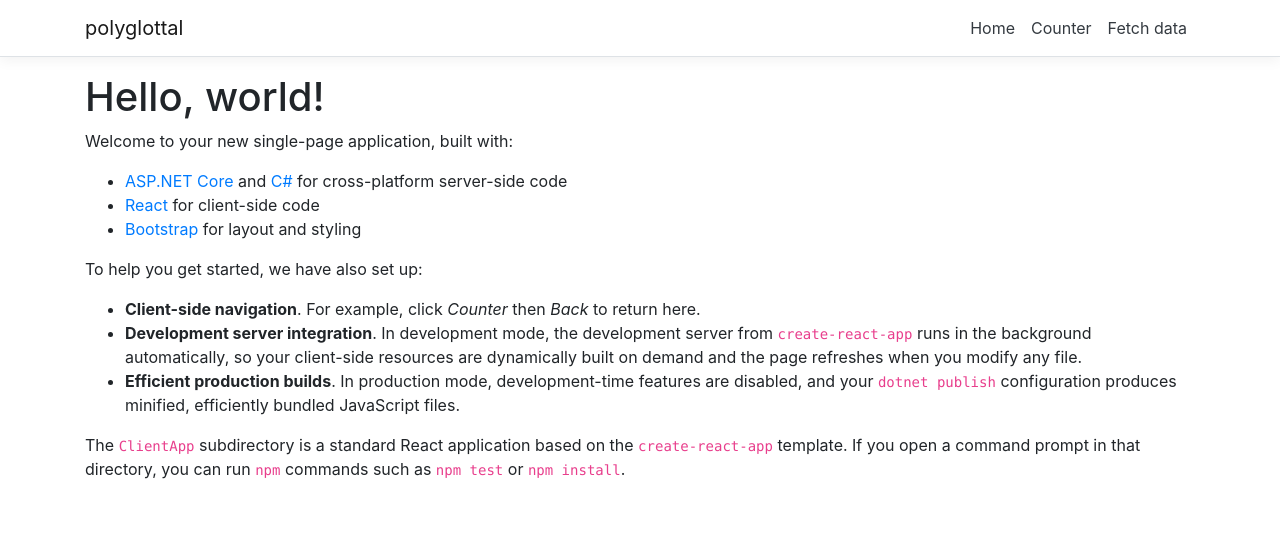
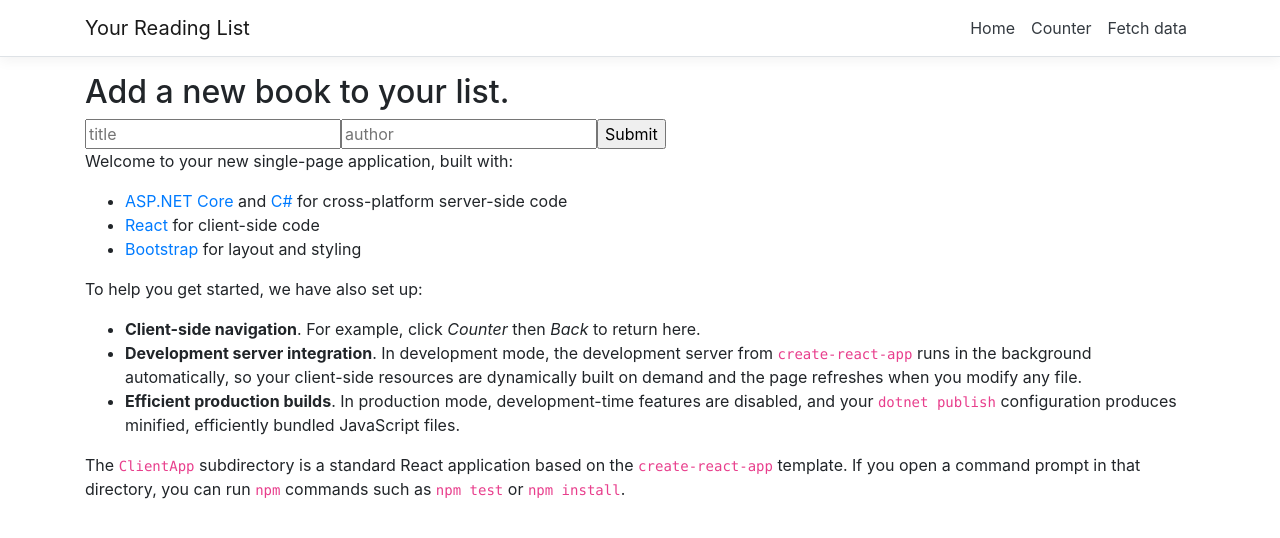
Before and after one commit to bkhartmire/polyglottal, a React (Create React App) app in the folder ClientApp/: page / in a window 1280 px wide. Shown: the top 538 px of the page. Built offline with nearby package versions, Linux system fonts and the light colour scheme.

Commit message:
add form component

```diff
--- a/ClientApp/package.json
+++ b/ClientApp/package.json
@@ -2,6 +2,7 @@
   "name": "polyglottal",
   "version": "0.1.0",
   "private": true,
+  "proxy":"https://localhost:5001",
   "dependencies": {
     "bootstrap": "^4.3.1",
     "jquery": "3.3.1",
--- a/ClientApp/src/components/FetchData.js
+++ b/ClientApp/src/components/FetchData.js
@@ -8,7 +8,7 @@
     this.state = { forecasts: [], loading: true };
 
     fetch('api/SampleData/WeatherForecasts')
-      .then(response => response.json())
+      .then(async response => response.json())
       .then(data => {
         this.setState({ forecasts: data, loading: false });
       });
--- /dev/null
+++ b/ClientApp/src/components/Form.js
@@ -0,0 +1,28 @@
+import React, {Component} from "react";
+
+export default class Form extends Component {
+    constructor(props) {
+        super(props)
+        this.state = {
+            title: "",
+            author: "",
+        }
+    }
+
+    handleChange(e) {
+
+    }
+
+    handleSubmit(e) {
+        this.preventDefault()
+    }
+    render() {
+        return(
+            <form onSubmit={(e) => this.handleSubmit(e)}>
+                <input onChange={(e) => this.handleChange(e)} name="title" placeholder="title" type="text"/>
+                <input onChange={(e) => this.handleChange(e)} name="author" placeholder="author" type="text"/>
+                <input type="submit"/>
+            </form>
+        )
+    }
+}
--- a/ClientApp/src/components/Home.js
+++ b/ClientApp/src/components/Home.js
@@ -1,4 +1,5 @@
 import React, { Component } from 'react';
+import Form from "./Form.js"
 
 export class Home extends Component {
   static displayName = Home.name;
@@ -6,7 +7,8 @@
   render () {
     return (
       <div>
-        <h1>Hello, world!</h1>
+        <h2>Add a new book to your list.</h2>
+        <Form/>
         <p>Welcome to your new single-page application, built with:</p>
         <ul>
           <li><a href='https://get.asp.net/'>ASP.NET Core</a> and <a href='https://msdn.microsoft.com/en-us/library/67ef8sbd.aspx'>C#</a> for cross-platform server-side code</li>
--- a/ClientApp/src/components/NavMenu.js
+++ b/ClientApp/src/components/NavMenu.js
@@ -26,7 +26,7 @@
       <header>
         <Navbar className="navbar-expand-sm navbar-toggleable-sm ng-white border-bottom box-shadow mb-3" light>
           <Container>
-            <NavbarBrand tag={Link} to="/">polyglottal</NavbarBrand>
+            <NavbarBrand tag={Link} to="/">Your Reading List</NavbarBrand>
             <NavbarToggler onClick={this.toggleNavbar} className="mr-2" />
             <Collapse className="d-sm-inline-flex flex-sm-row-reverse" isOpen={!this.state.collapsed} navbar>
               <ul className="navbar-nav flex-grow">
```
Also changed, not shown: 2 other files (tests, documents, lock files or other folders).
